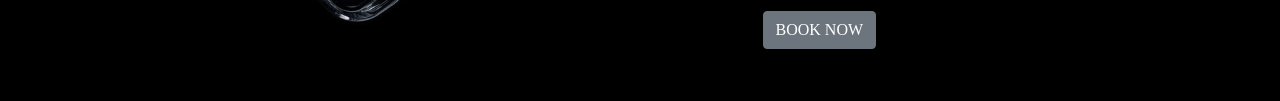
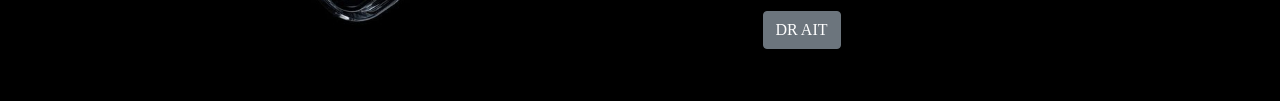
Before and after one commit to Madhu4813/nothing, a website: page index.html in a window 1280 px wide. Shown: the part 658-759 px from the top of the page. Drawn offline with nearby package versions, Linux system fonts and the light colour scheme.

Commit message:
Update index.html

```diff
--- a/index.html
+++ b/index.html
@@ -83,7 +83,7 @@
                   </div>
                   <div style="margin-top: 100px;">
                     <a id="b" href="https://www.flipkart.com/nothing-ear-2-dual-chamber-sound-hi-res-audio-smart-anc-connection-bluetooth-headset/p/itm6d79168be59b2?pid=ACCGQFSYJMHPNFEN&lid=LSTACCGQFSYJMHPNFENYB5EX1&marketplace=FLIPKART&srno=s_1_2&otracker=AS_Query_OrganicAutoSuggest_8_7_na_na_na&otracker1=AS_Query_OrganicAutoSuggest_8_7_na_na_na&fm=search-autosuggest&iid=00dfb069-a2c1-49f5-ad48-ee50226ecd7b.ACCGMW9ZZG2ADGSQ.SEARCH&ppt=sp&ppn=sp&qH=273a048e607ada91"><button class="btn btn-secondary" type="button">
-                      BOOK NOW
+                      DR AIT
                     </button></a>
                   </div>
                   <br><br><br id="1"><br ><br><br><br><br><br>
```
